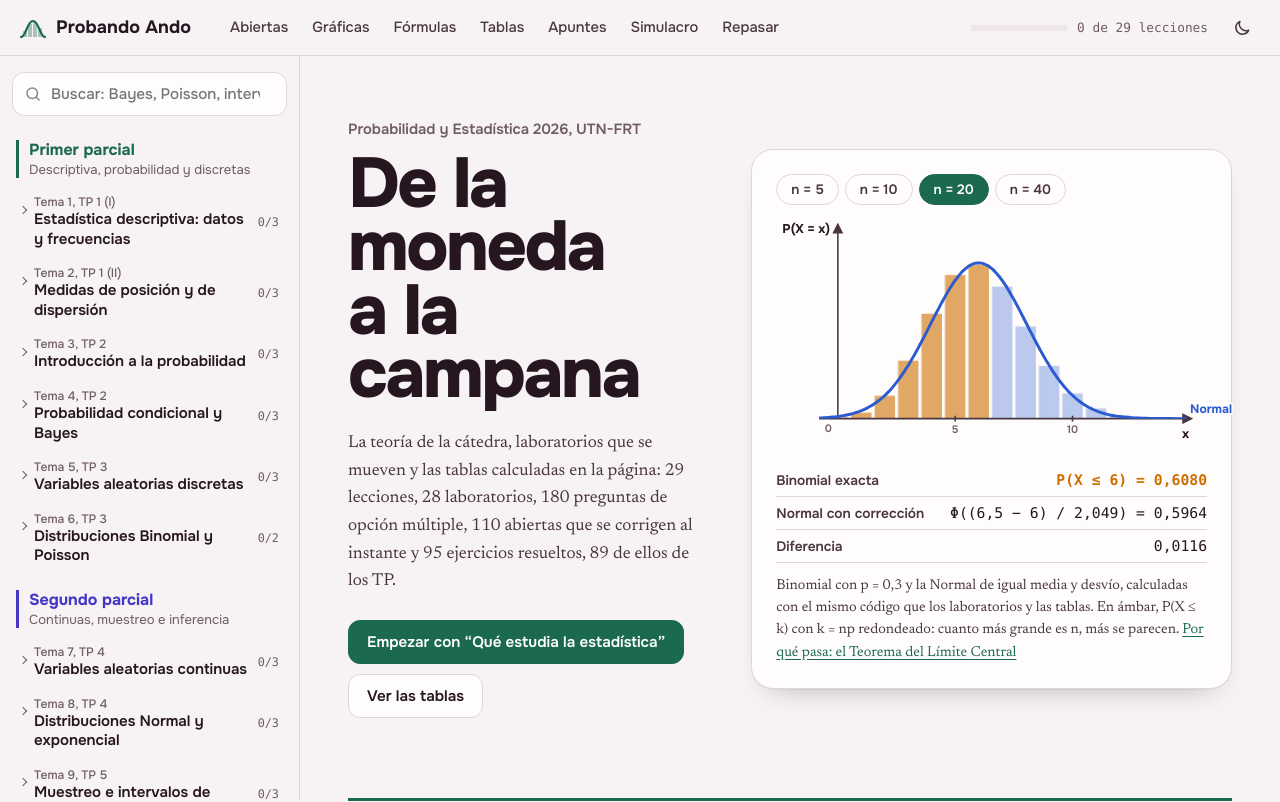
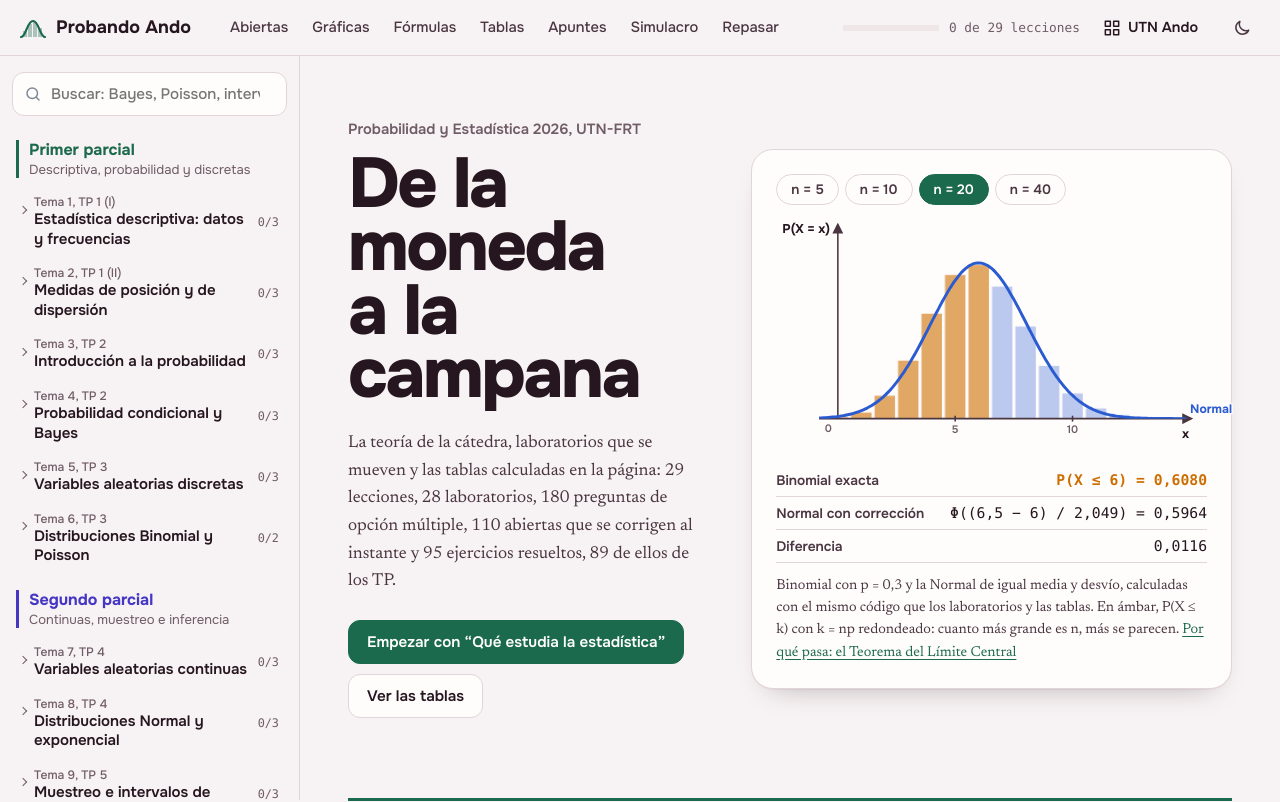
Before and after one commit to Franco704/probando-ando, a website with bundled scripts: page index.html in a window 1280 px wide. Shown: the top 802 px of the page. Built offline with nearby package versions, Linux system fonts and the light colour scheme; a web font is replaced by a local one.

Commit message:
Enlace para volver a UTN Ando desde la barra superior
Co-Authored-By: Claude Opus 5.5 <noreply@anthropic.com>

```diff
--- a/index.html
+++ b/index.html
@@ -24,6 +24,13 @@
     try { const t = localStorage.getItem('pa-theme'); if (t) document.documentElement.dataset.theme = t; } catch (e) {}
   </script>
   <script type="module" src="src/main.js"></script>
+  <style>
+    /* Volver al hub UTN Ando desde la barra superior, en todas las guías */
+    .ir-hub { display: inline-flex; align-items: center; justify-content: center; gap: 6px; flex: none; min-width: 44px; min-height: 44px; padding: 0 10px; border-radius: 8px; color: inherit; text-decoration: none; font-weight: 600; font-size: .9rem; white-space: nowrap; }
+    .ir-hub:hover { background: color-mix(in srgb, currentColor 10%, transparent); }
+    .ir-hub:focus-visible { outline: 2px solid currentColor; outline-offset: 2px; }
+    @media (max-width: 767px) { .ir-hub { padding: 0; } .ir-hub span { position: absolute; width: 1px; height: 1px; overflow: hidden; clip: rect(0 0 0 0); white-space: nowrap; } }
+  </style>
 </head>
 <body>
   <a class="saltar" href="#principal">Saltar al contenido</a>
@@ -33,6 +40,7 @@
     <a class="marca" href="#/"><svg class="marca-signo" viewBox="0 0 26 22" aria-hidden="true"><rect x="3" y="14" width="4" height="6"/><rect x="8" y="7" width="4" height="13"/><rect x="13" y="5" width="4" height="15"/><rect x="18" y="11" width="4" height="9"/><path d="M1 20C6 20 7 4 13 4S20 20 25 20"/></svg>Probando Ando</a>
     <nav class="barra-enlaces" aria-label="Herramientas de estudio" id="barraEnlaces"></nav>
     <div class="avance" id="avance"></div>
+    <a class="ir-hub" href="https://utn-ando.github.io/" title="Volver a UTN Ando: las guías de todas las materias"><svg viewBox="0 0 24 24" width="20" height="20" aria-hidden="true" focusable="false"><path d="M4 4h6v6H4zM14 4h6v6h-6zM4 14h6v6H4zM14 14h6v6h-6z" fill="none" stroke="currentColor" stroke-width="1.8" stroke-linejoin="round"/></svg><span>UTN Ando</span></a>
     <button class="boton-icono" id="botonTema" type="button" aria-label="Cambiar entre tema claro y oscuro"></button>
   </header>
 
```
